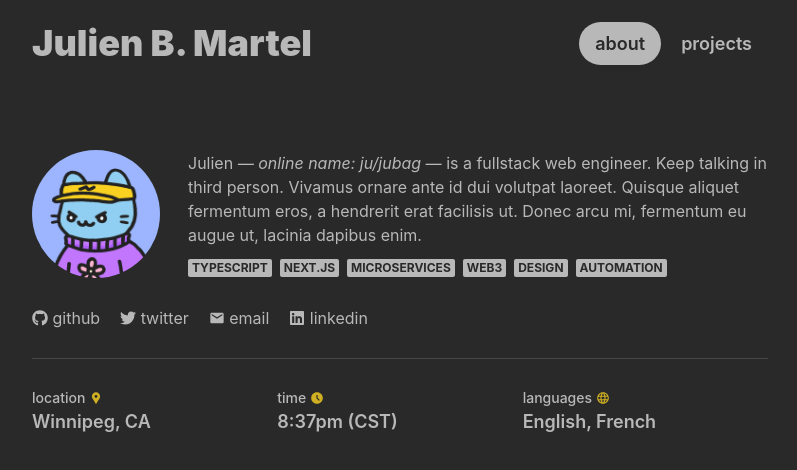
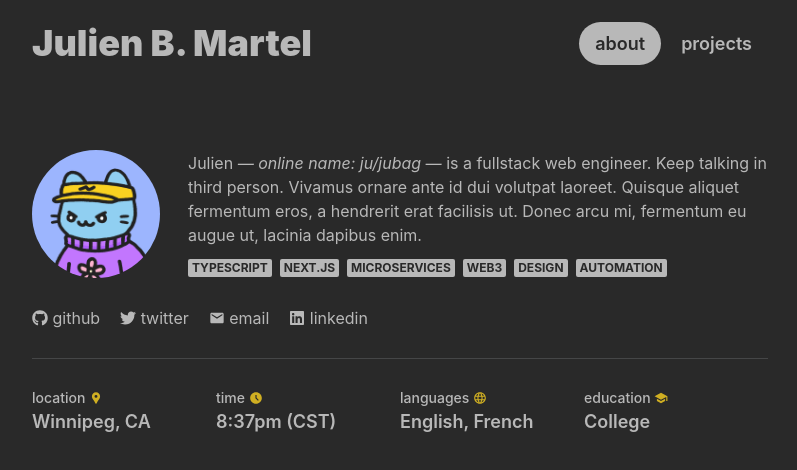
Before and after one commit to JulienMartel/portfolio, a Next.js app: page / in a window 1280 px wide. Shown: the top 470 px of the page, without its empty margins (240-1037 px from the left). Built offline with nearby package versions, Linux system fonts and the light colour scheme.

Commit message:
going back to test single-page

```diff
--- a/components/AboutMe.tsx
+++ b/components/AboutMe.tsx
@@ -22,6 +22,7 @@ import {
   MdLocationPin,
   MdAccessTimeFilled,
   MdLanguage,
+  MdSchool,
 } from "react-icons/md";
 import { useSpring, animated } from "@react-spring/web";
 import { IconType } from "react-icons/lib";
@@ -136,23 +137,15 @@ export const AboutMe = () => {
             </StatLabel>
             <StatNumber fontSize={"lg"}>English, French</StatNumber>
           </Stat>
+
+          <Stat>
+            <StatLabel>
+              education{" "}
+              <Icon color="#fad121" mb={-0.5} as={MdSchool} opacity={0.8} />
+            </StatLabel>
+            <StatNumber fontSize={"lg"}>College</StatNumber>
+          </Stat>
         </StatGroup>
-
-        {/* ju#8888 */}
-
-        {/* <Flex
-          w="full"
-          minH="40"
-          p={4}
-          border="solid 3px"
-          borderColor="off.white"
-          rounded="lg"
-          justify="center"
-          align="center"
-        >
-          {wpgTime + " " + timezone}, Winnipeg, CA, languages: English, French,
-          timezone, languages, etc
-        </Flex> */}
       </Flex>
     </animated.div>
   );
--- a/components/ProjectPage.tsx
+++ b/components/ProjectPage.tsx
@@ -31,8 +31,6 @@ export const ProjectPage: React.FC<Props> = ({
     config: { bounce: 0 },
   });
 
-  const projectContent = content[lastHovered];
-
   const projectPageProps = useSpring({
     opacity: isDropped ? 1 : 0,
     scale: isDropped ? 1 : 0,
@@ -42,6 +40,7 @@ export const ProjectPage: React.FC<Props> = ({
   const dropBoxX = Number(dropBoxRef.current?.offsetLeft || 0);
   const dropBoxY = Number(dropBoxRef.current?.offsetTop || 0);
 
+  const projectContent = content[lastHovered];
   return (
     <>
       <animated.div
--- a/components/Projects.tsx
+++ b/components/Projects.tsx
@@ -38,6 +38,7 @@ export const Projects = () => {
       <Text mt={-64} color="off.white" opacity={0}>
         test
       </Text>
+
       <Flex mt={64} justify="center" align="center">
         <DropBox
           ref={dropBoxRef}
```
